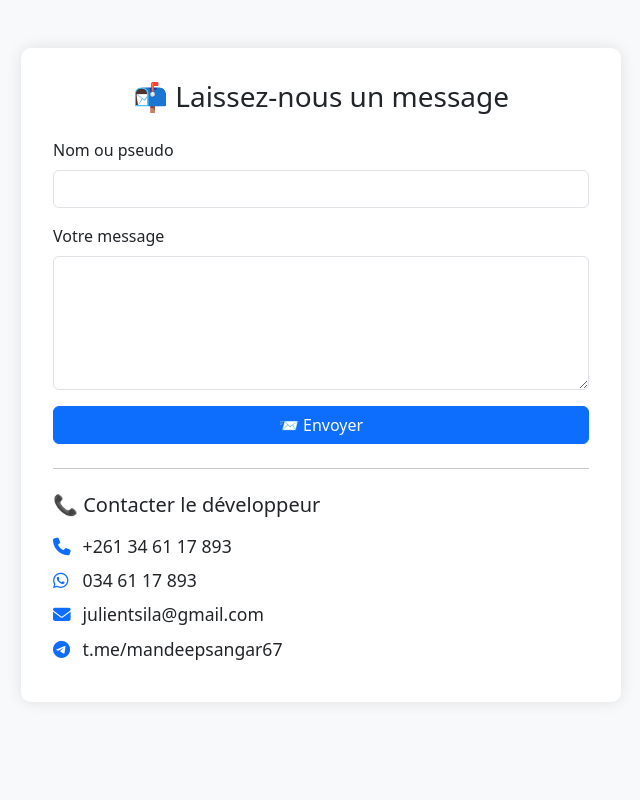
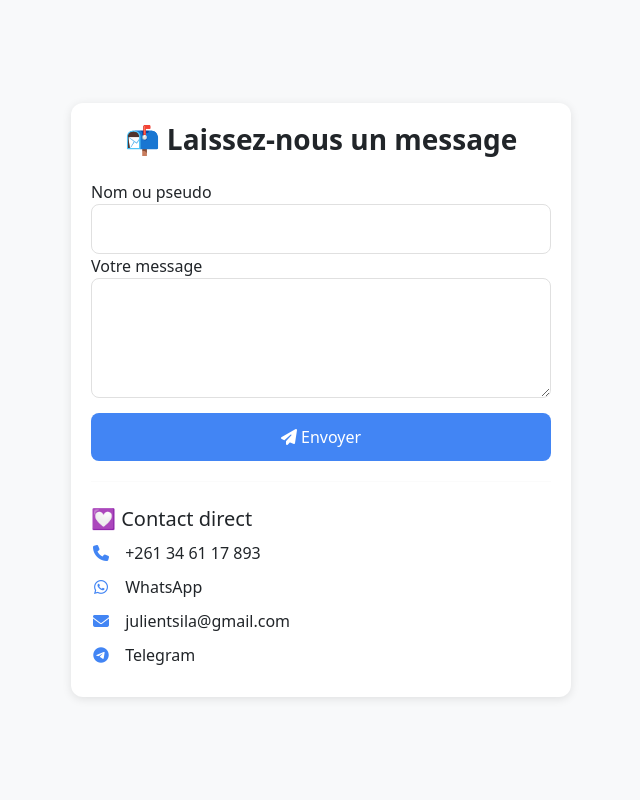
Before and after one commit to Tsilagnosy/flask-app-julien, a Flask app: page /contact in a window 1280 px wide. Shown: the whole page, without its empty margins (319-959 px from the left). Run offline with Flask 3, Linux system fonts and the light colour scheme.

Commit message:
hore: MAJ finale

```diff
--- a/templates/contact.html
+++ b/templates/contact.html
@@ -2,36 +2,139 @@
 <html lang="fr">
 <head>
   <meta charset="UTF-8">
+  <meta name="viewport" content="width=device-width, initial-scale=1.0, maximum-scale=1.0, user-scalable=no">
   <title>Contactez le développeur</title>
   <link href="https://cdn.jsdelivr.net/npm/bootstrap@5.3.2/dist/css/bootstrap.min.css" rel="stylesheet">
   <link href="https://cdnjs.cloudflare.com/ajax/libs/font-awesome/6.5.0/css/all.min.css" rel="stylesheet">
   <style>
-    body { background-color: #f8f9fa; }
+    :root {
+      --primary-blue: #4285f4; /* Couleur bleue comme dans le prompt */
+      --text-color: #212529;
+      --border-color: #e0e0e0;
+    }
+
+    body {
+      background-color: #f8f9fa;
+      padding: 15px;
+      min-height: 100vh;
+      display: flex;
+      flex-direction: column;
+      justify-content: center;
+    }
+
+    .contact-container {
+      max-width: 100%;
+      width: 100%;
+      padding: 0 15px;
+      margin: 0 auto;
+    }
+
     .contact-card {
-      max-width: 600px;
-      margin: auto;
-      padding: 2rem;
       background: white;
-      border-radius: 10px;
-      box-shadow: 0 0 15px rgba(0,0,0,0.1);
+      border-radius: 12px;
+      box-shadow: 0 2px 10px rgba(0,0,0,0.1);
+      padding: 20px;
+      margin: 0 auto;
+      max-width: 500px;
     }
+
+    h3 {
+      color: var(--text-color);
+      font-weight: 600;
+      margin-bottom: 1.5rem;
+      text-align: center;
+    }
+
+    .form-control {
+      font-size: 16px; /* Empêche le zoom automatique */
+      padding: 12px 15px;
+      border: 1px solid var(--border-color);
+      border-radius: 8px;
+      width: 100%;
+      box-sizing: border-box;
+    }
+
+    .form-control:focus {
+      border-color: var(--primary-blue);
+      outline: none;
+      box-shadow: 0 0 0 2px rgba(66, 133, 244, 0.2);
+    }
+
+    textarea.form-control {
+      min-height: 120px;
+      resize: vertical;
+    }
+
+    .btn-send {
+      background-color: var(--primary-blue);
+      color: white;
+      border: none;
+      padding: 12px;
+      border-radius: 8px;
+      width: 100%;
+      font-weight: 500;
+      margin-top: 15px;
+      transition: all 0.3s;
+    }
+
+    .btn-send:hover {
+      background-color: #3367d6;
+      transform: translateY(-2px);
+    }
+
+    .contact-links {
+      margin-top: 25px;
+    }
+
     .contact-links a {
       display: block;
-      margin: 0.5rem 0;
-      font-size: 1.1rem;
-      color: #212529;
+      margin: 10px 0;
+      color: var(--text-color);
       text-decoration: none;
     }
+
     .contact-links i {
-      color: #0d6efd;
-      width: 25px;
+      color: var(--primary-blue);
+      margin-right: 10px;
+      width: 20px;
+      text-align: center;
+    }
+
+    hr {
+      border: none;
+      border-top: 1px solid #eee;
+      margin: 20px 0;
+    }
+
+    /* Style spécifique pour les messages flash */
+    .flash-message {
+      padding: 10px;
+      border-radius: 5px;
+      margin-bottom: 15px;
+      text-align: center;
+    }
+
+    .alert-success {
+      background-color: #e6ffed;
+      color: #2b8a3e;
+    }
+
+    .alert-danger {
+      background-color: #fff5f5;
+      color: #c92a2a;
+    }
+
+    .alert-warning {
+      background-color: #fff9db;
+      color: #e67700;
     }
   </style>
 </head>
 <body>
 
-<div class="contact-card mt-5">
-  <h3 class="text-center mb-4">📬 Laissez-nous un message</h3>
+<div class="contact-container">
+  <div class="contact-card">
+    <h3>📬 Laissez-nous un message</h3>
 
     {% set allowed_messages = [
         "Votre message a été transmis avec succès",
@@ -43,42 +146,48 @@
 
     {% with messages = get_flashed_messages(with_categories=true) %}
       {% if messages %}
-    {# Trouver le premier message autorisé #}
-    {% set found = false %}
-    {% for category, message in messages|reverse %}
-      {% if not found and (message in allowed_messages or message.startswith(('✅', '❌', '⚠️'))) %}
-        <div class="alert alert-{{ category }} alert-dismissible fade show">
+        {% set category, message = messages[-1] %}
+        {% if message in allowed_messages or message.startswith(('✅', '❌', '⚠️')) %}
+          <div class="flash-message alert-{{ category }}">
             {{ message }}
-          <button type="button" class="btn-close" data-bs-dismiss="alert"></button>
           </div>
-        {% set found = true %}
         {% endif %}
-    {% endfor %}
       {% endif %}
     {% endwith %}
 
     <form method="POST" action="/contact">
-    <div class="mb-3">
-      <label for="nom" class="form-label">Nom ou pseudo</label>
-      <input type="text" class="form-control" id="nom" name="nom" required>
+      <div class="form-group">
+        <label>Nom ou pseudo</label>
+        <input type="text" class="form-control" name="nom" required>
       </div>
-    <div class="mb-3">
-      <label for="message" class="form-label">Votre message</label>
-      <textarea class="form-control" id="message" name="message" rows="5" required></textarea>
+
+      <div class="form-group">
+        <label>Votre message</label>
+        <textarea class="form-control" name="message" required></textarea>
       </div>
-    <button type="submit" class="btn btn-primary w-100">📨 Envoyer</button>
+
+      <button type="submit" class="btn-send">
+        <i class="fas fa-paper-plane"></i> Envoyer
+      </button>
     </form>
 
-  <hr class="my-4">
+    <hr>
 
     <div class="contact-links">
-    <h5 class="mb-3">📞 Contacter le développeur</h5>
+      <h5>💟 Contact direct</h5>
       <a href="tel:+261346117893"><i class="fas fa-phone"></i> +261 34 61 17 893</a>
-    <a href="https://wa.me/261346117893" target="_blank"><i class="fab fa-whatsapp"></i> 034 61 17 893</a>
+      <a href="https://wa.me/261346117893" target="_blank"><i class="fab fa-whatsapp"></i> WhatsApp</a>
       <a href="mailto:julientsila@gmail.com"><i class="fas fa-envelope"></i> julientsila@gmail.com</a>
-    <a href="https://t.me/mandeepsangar67" target="_blank"><i class="fab fa-telegram"></i> t.me/mandeepsangar67</a>
+      <a href="https://t.me/mandeepsangar67" target="_blank"><i class="fab fa-telegram"></i> Telegram</a>
+    </div>
   </div>
 </div>
 
+<script>
+  // Empêche complètement le zoom sur mobile
+  document.addEventListener('touchmove', function(event) {
+    if (event.scale !== 1) { event.preventDefault(); }
+  }, { passive: false });
+</script>
 </body>
 </html>
```
Lines whose indentation alone changed are shown as unchanged.
